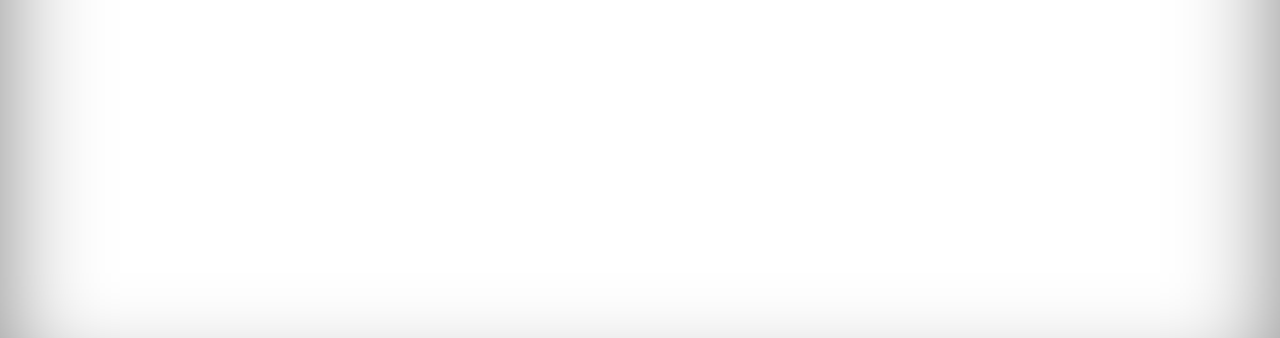
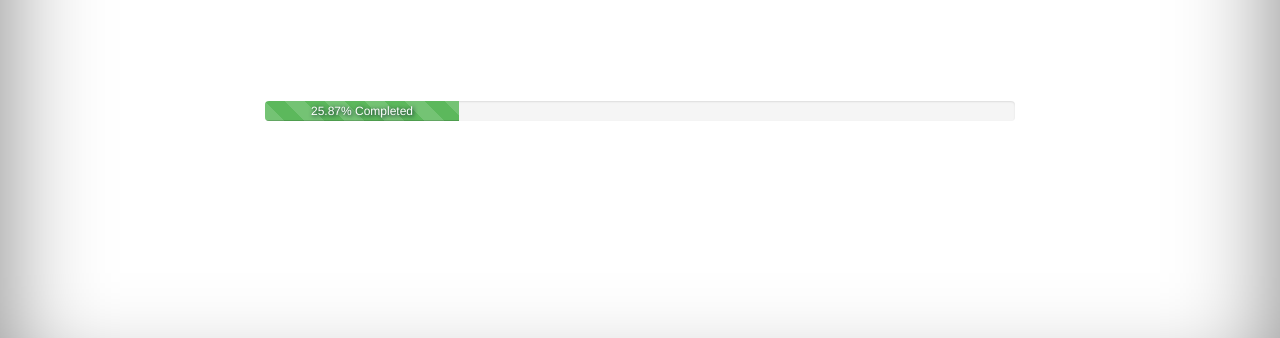
Before and after one commit to michalvichy/ile-jeszcze, a website: page dist/index.html in a window 1280 px wide. Shown: the part 407-745 px from the top of the page. Drawn offline with Linux system fonts and the light colour scheme.

Commit message:
grunt dist

```diff
--- a/dist/index.html
+++ b/dist/index.html
@@ -1,8 +1,8 @@
-<!DOCTYPE html> <html class=no-js> <head> <meta charset=utf-8> <title>ile jeszcze</title> <meta name=description content=""> <meta name=viewport content="width=device-width"> <link rel="shortcut icon" href=/7c492adf.favicon.ico> <!-- Place favicon.ico and apple-touch-icon.png in the root directory --> <link rel=stylesheet href=styles/9c307a9d.vendor.css> <link rel=stylesheet href=styles/7684b76f.main.css>  <body> <!--[if lt IE 10]>
+<!DOCTYPE html> <html class=no-js> <head> <meta charset=utf-8> <title>ile jeszcze</title> <meta name=description content=""> <meta name=viewport content="width=device-width"> <link rel="shortcut icon" href=/7c492adf.favicon.ico> <!-- Place favicon.ico and apple-touch-icon.png in the root directory --> <link rel=stylesheet href=styles/9c307a9d.vendor.css> <link rel=stylesheet href=styles/fee396ad.main.css>  <body> <!--[if lt IE 10]>
       <p class="browsehappy">You are using an <strong>outdated</strong> browser. Please <a href="http://browsehappy.com/">upgrade your browser</a> to improve your experience.</p>
-    <![endif]--> <div class=site-wrapper> <div class=container-fluid> <div class=title> <h1>Ile jeszcze?</h1> </div> <div class=timer> <span id=time><img src=images/97174647.loading.gif alt=loading></span> </div> </div> <footer class=footer> <ul> <li> <a href=https://github.com/michalvichy/ile-jeszcze target=_blank title=GitHub><img src=images/75113125.github-icon.png alt=github-icon></a> </li> </ul> </footer> </div> <script src=scripts/bcac3e9e.vendor.js></script> <!-- Google Analytics: change UA-XXXXX-X to be your site's ID. --> <script>(function(b,o,i,l,e,r){b.GoogleAnalyticsObject=l;b[l]||(b[l]=
+    <![endif]--> <div class=site-wrapper> <div class=container-fluid> <div class=title> <h1>Wielkie odliczanie !</h1> </div> <div class=timer> <span id=time><img src=images/97174647.loading.gif alt=loading></span> </div> <div class=progress> <div class="progress-bar progress-bar-success progress-bar-striped active"> <span></span> </div> </div> </div> <footer class=footer> <ul> <li> <a href=https://github.com/michalvichy/ile-jeszcze target=_blank title=GitHub><img src=images/75113125.github-icon.png alt=github-icon></a> </li> </ul> </footer> </div> <script src=scripts/bcac3e9e.vendor.js></script> <!-- Google Analytics: change UA-XXXXX-X to be your site's ID. --> <script>(function(b,o,i,l,e,r){b.GoogleAnalyticsObject=l;b[l]||(b[l]=
       function(){(b[l].q=b[l].q||[]).push(arguments)});b[l].l=+new Date;
       e=o.createElement(i);r=o.getElementsByTagName(i)[0];
       e.src='//www.google-analytics.com/analytics.js';
       r.parentNode.insertBefore(e,r)}(window,document,'script','ga'));
-      ga('create','UA-XXXXX-X');ga('send','pageview');</script> <script src=scripts/ce1b6b6c.main.js></script>
+      ga('create','UA-XXXXX-X');ga('send','pageview');</script> <script src=scripts/34edfdcf.main.js></script>
--- /dev/null
+++ b/dist/scripts/34edfdcf.main.js
@@ -0,0 +1 @@
+"use strict";function Counter(a){this.targetDate=new Date(a).getTime()}function addZero(a){return a>9?a:"0"+a}Counter.prototype.countdown=function(a){var b,c,d,e,f=document.getElementById(a),g=this.targetDate;setInterval(function(){var a=(new Date).getTime(),h=(g-a)/1e3;b=parseInt(h/86400),h%=86400,c=parseInt(h/3600),h%=3600,d=parseInt(h/60),e=parseInt(h%60),f.innerHTML=b+"d "+addZero(c)+"h "+addZero(d)+"m "+addZero(e)+"s"},1e3)},function(){var a=new Counter("10 Sep 2016 13:00");a.countdown("time");var b=new Date("6 aug 2014").getTime(),c=new Date("20 sep 2016").getTime(),d=(new Date).getTime(),e=c-b,f=d-b,g=100*f/e,h=g.toFixed(2)+"%";$(".progress-bar").css("width",h),$(".progress-bar > span").html(h+" Completed")}();
--- a/dist/scripts/ce1b6b6c.main.js
+++ /dev/null
@@ -1 +0,0 @@
-"use strict";function Counter(a){this.targetDate=new Date(a).getTime()}function addZero(a){return a>9?a:"0"+a}Counter.prototype.countdown=function(a){var b,c,d,e,f=document.getElementById(a),g=this.targetDate;setInterval(function(){var a=(new Date).getTime(),h=(g-a)/1e3;b=parseInt(h/86400),h%=86400,c=parseInt(h/3600),h%=3600,d=parseInt(h/60),e=parseInt(h%60),f.innerHTML=b+"d "+addZero(c)+"h "+addZero(d)+"m "+addZero(e)+"s"},1e3)},function(){var a=new Counter("10 Sep 2016 13:00");a.countdown("time")}();
--- a/dist/styles/7684b76f.main.css
+++ /dev/null
@@ -1 +0,0 @@
-.browsehappy{background:#ccc;color:#000;margin:.2em 0;padding:.2em 0}body,html{height:100%;overflow:hidden}.site-wrapper{box-shadow:inset 0 0 100px rgba(0,0,0,.5);height:100%;min-height:100%;position:relative;width:100%}div{color:rgba(250,240,240,.75);height:20vmin;text-align:center;text-shadow:1px 1px 4px #8b0000;width:100%}.title{margin-top:20vh}#time{font-size:3.5em}#time>img{margin-top:-113px}.footer{bottom:1em;color:#777;left:0;position:absolute;right:0}.footer>ul{list-style:none;margin:10px 0;padding:0;text-align:center;text-shadow:none}ul>li{display:inline}li img{width:1.8em}.footer a,.footer a:hover{color:#777}@media screen and (min-width:768px){.container{max-width:730px}.footer,.header,.marketing{padding-left:0;padding-right:0}.header{margin-bottom:30px}.jumbotron{border-bottom:0}}
--- /dev/null
+++ b/dist/styles/fee396ad.main.css
@@ -0,0 +1 @@
+.browsehappy{background:#ccc;color:#000;margin:.2em 0;padding:.2em 0}body,html{height:100%;overflow:hidden}.site-wrapper{box-shadow:inset 0 0 100px rgba(0,0,0,.5);height:100%;min-height:100%;position:relative;width:100%}div{color:rgba(250,240,240,.75);height:20vmin;text-align:center;text-shadow:1px 1px 4px #050b2a;width:100%}.title{margin-top:20vh}#time{font-size:4em}#time>img{margin-top:-113px}.progress{margin:2em auto;width:60%}.footer{bottom:1em;color:#777;left:0;position:absolute;right:0}.footer>ul{list-style:none;margin:10px 0;padding:0;text-align:center;text-shadow:none}ul>li{display:inline}li img{width:1.8em}.footer a,.footer a:hover{color:#777}@media (max-width:495px){.progress{margin:4em auto;width:75%}#time{font-size:2.9em}}
```
